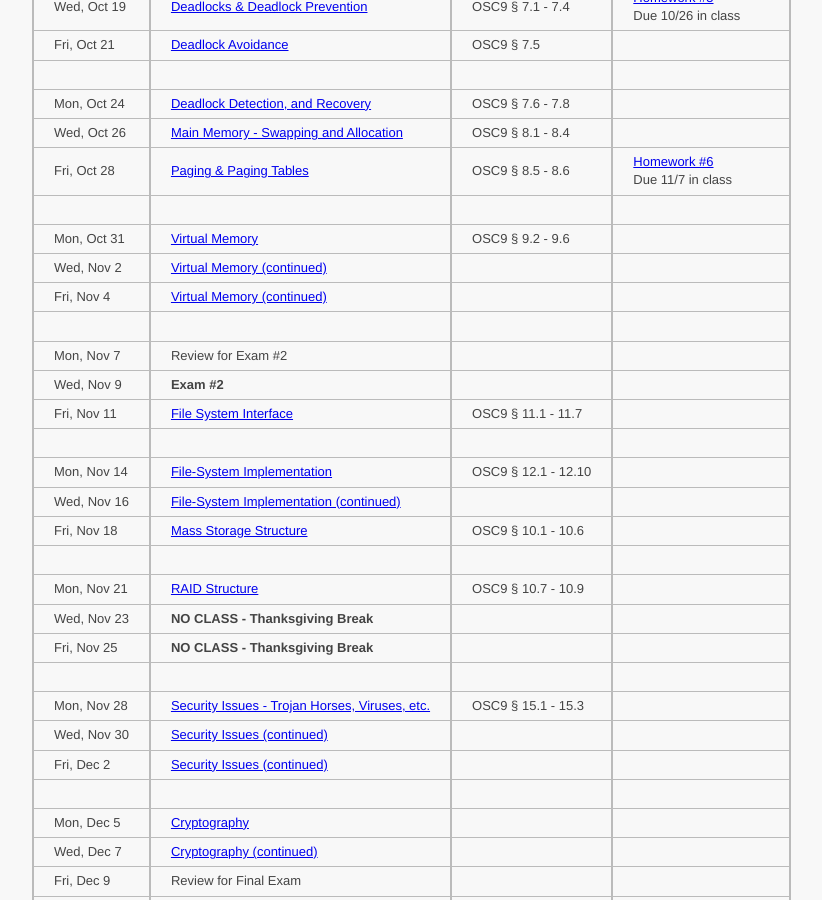
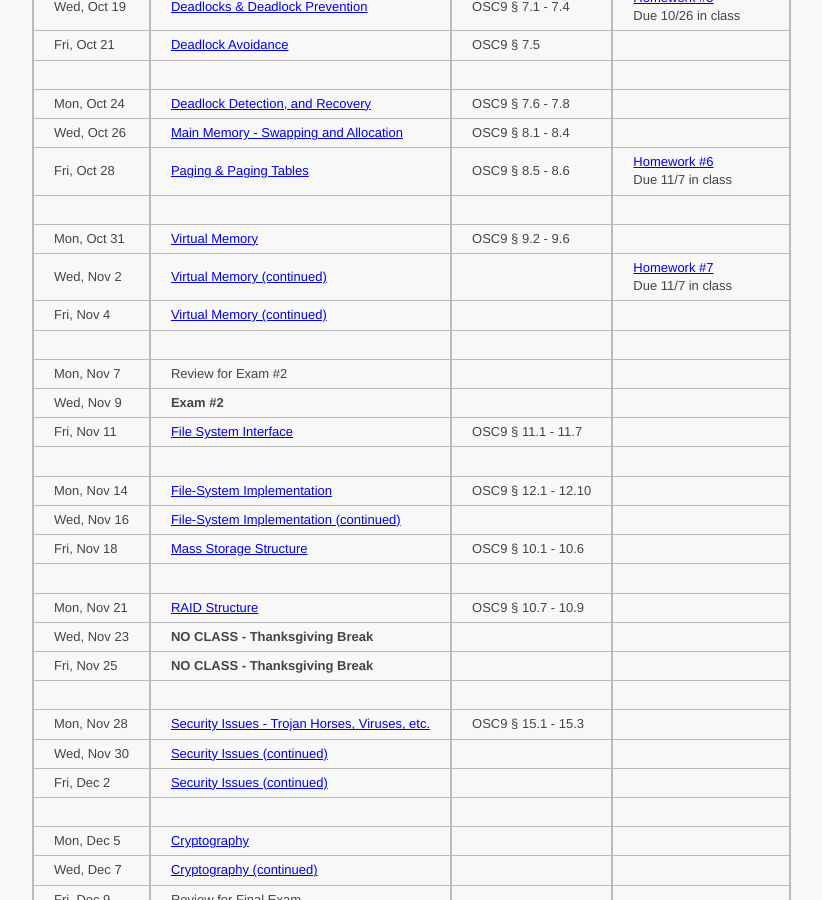
Before and after one commit to ycpcs/cs420-fall2016, a Jekyll site: the page built from schedule.md, in a window 1280 px wide and 900 px high, scrolled down 1130 px. Shown: the whole window, without its empty margins (81-903 px from the left). Built offline with Jekyll 4.4.1, drawn with Linux system fonts in a browser that asks for light colours.

Commit message:
added HW#7

```diff
--- a/schedule.md
+++ b/schedule.md
@@ -46,7 +46,7 @@ Wed, Oct 26    |  [Main Memory - Swapping and Allocation](lectures/lecture16_mai
 Fri, Oct 28    |  [Paging & Paging Tables](lectures/lecture17_paging_and_page_tables.pdf)                          |  OSC9 § 8.5 - 8.6     |  [Homework #6](homework/Homework_Assignment_6.txt) <br> Due 11/7 in class
                |                                                                                                   |                       |
 Mon, Oct 31    |  [Virtual Memory](lectures/lecture18_virtual_memory.pdf)                                          |  OSC9 § 9.2 - 9.6     |
-Wed, Nov 2     |  [Virtual Memory (continued)](lectures/lecture18_virtual_memory.pdf)                              |                       |            <!-- [Homework #7](homework/Homework_Assignment_7.txt) <br> Due 11/7 in class -->
+Wed, Nov 2     |  [Virtual Memory (continued)](lectures/lecture18_virtual_memory.pdf)                              |                       |  [Homework #7](homework/Homework_Assignment_7.txt) <br> Due 11/7 in class
 Fri, Nov 4     |  [Virtual Memory (continued)](lectures/lecture18_virtual_memory.pdf)                              |                       |
                |                                                                                                   |                       |
 Mon, Nov 7     |  Review for Exam #2                                                                               |                       |
```
